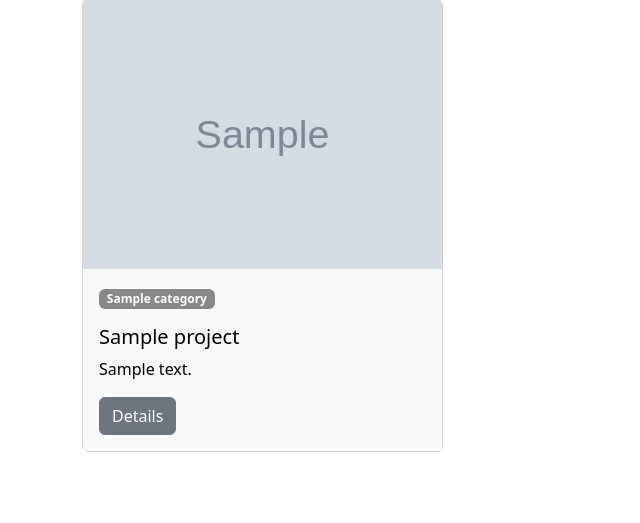
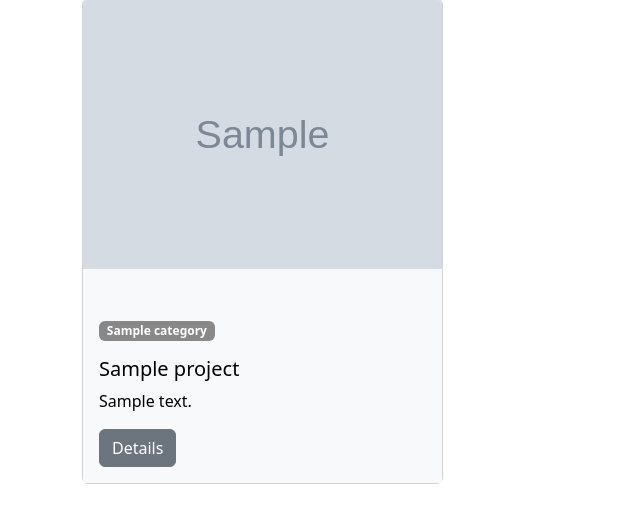
Before and after one commit to tomhaeck/portfolio, a Django app: page / in a window 1280 px wide. Shown: the part 85-608 px from the top of the page, without its empty margins (0-640 px from the left). Run offline with Django 5.2, Linux system fonts and the light colour scheme; tables that the repository leaves empty hold one stand-in row (values such as "Sample post"); grey boxes marked "Sample" are stand-in pictures.

Commit message:
add pt-5 below images to make projects overview less messy?

```diff
--- a/projects/templates/projects/all_projects.html
+++ b/projects/templates/projects/all_projects.html
@@ -13,7 +13,7 @@
                      src="https://dummyimage.com/400x600/ccc/fff.png&text=Not+available"
                      alt="{{ project.title }}">
             {% endif %}
-            <div class="card-body text-bg-light">
+            <div class="card-body text-bg-light pt-5">
                 <p>
                     {% for category in project.categories.all %}
                     <span class="badge" style="
```
